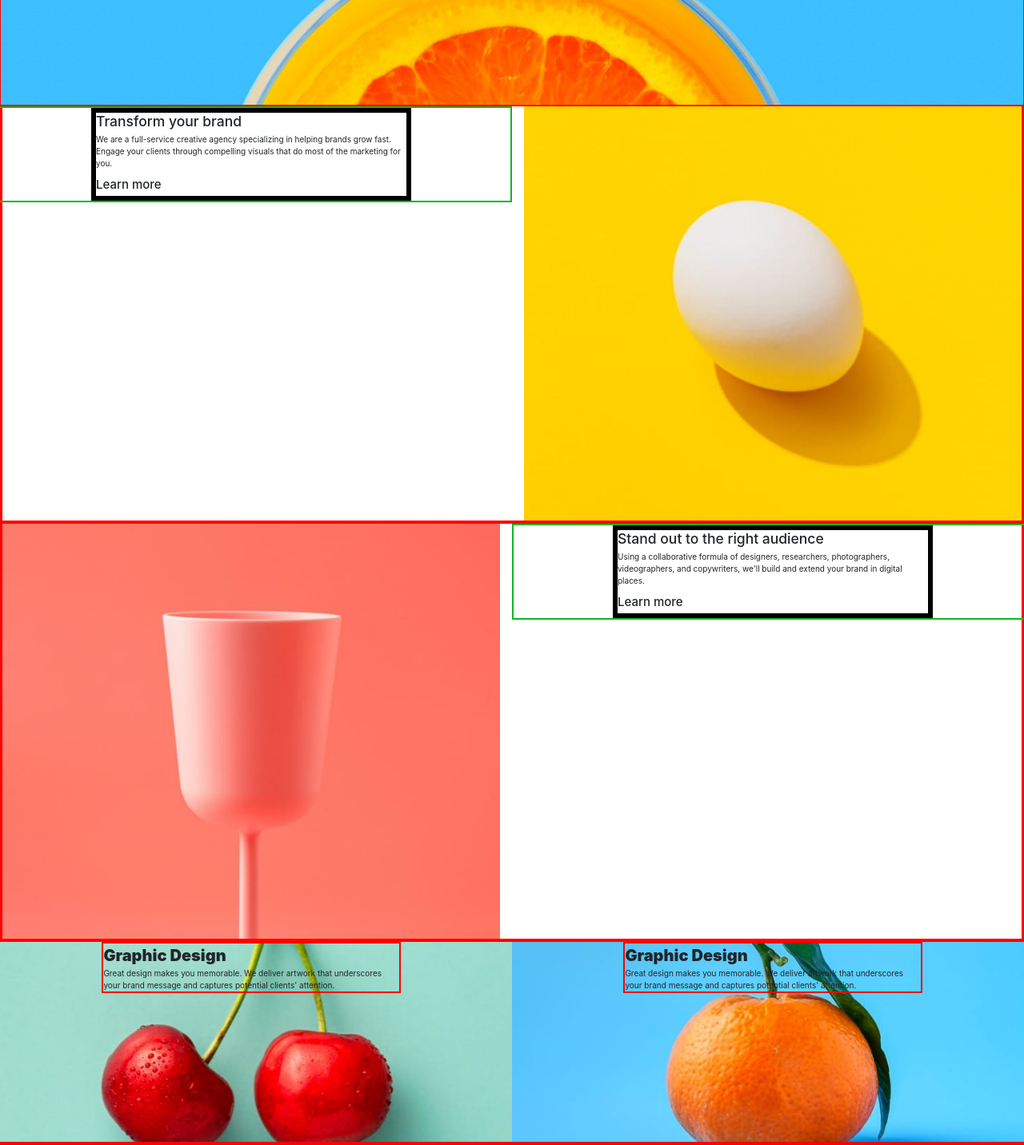
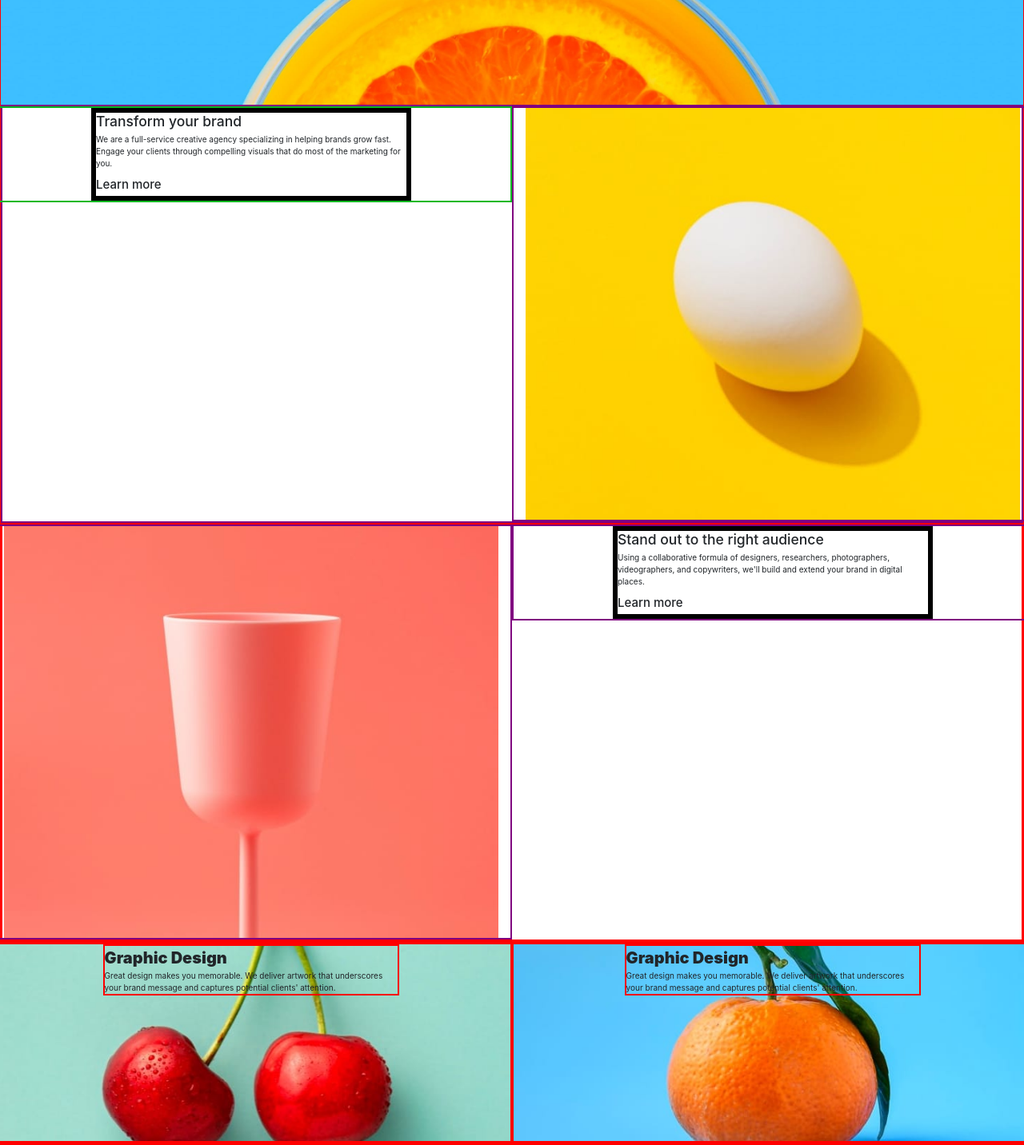
Before and after one commit to mareyam/sunnysideagencylandingpage, a plain HTML site: page index.html in a window 1280 px wide. Shown: the part 320-1752 px from the top of the page at 80% size. Drawn offline with nearby package versions, Linux system fonts and the light colour scheme; a script that the page names is missing.

Commit message:
Update web1.css

```diff
--- a/web1.css
+++ b/web1.css
@@ -1,3 +1,4 @@
+
 .main {
   border: 1px solid red;
 }
@@ -71,7 +72,7 @@
 
 */
 .transformBrand {
-  border: 2px solid red;
+  border: 2px solid purple;
 }
 .transformBrandPara {
   border: 2px solid rgb(10, 184, 33);
@@ -97,9 +98,11 @@
   width: 100%;
   height: 100%;
   object-fit: cover;
+}
+.transformBrandImageDiv {
+  border: 2px solid purple;
 
 }
-
 /* rightAudience
 *
 *
@@ -133,10 +136,15 @@
   width: 100%;
   height: 100%;
   object-fit: cover;
-
 }
 .rightAudience .row {
   flex-direction: row-reverse;
+}
+.rightAudiencePara {
+border: 2px solid purple;
+}
+.transformBrandImageDiv2 {
+  border: 2px solid purple;
 }
 /* photographyAndGraphicDesign
 *
@@ -155,6 +163,7 @@
   background-image: url("image-graphic-design.jpg");
   background-repeat: no-repeat;
   background-size: cover;
+  border: 2px solid red;
 }
 .Photography {
   width:100%;
@@ -163,6 +172,7 @@
   background-image: url("image-photography.jpg");
   background-repeat: no-repeat;
   background-size: cover;
+  border: 2px solid red;
 }
 .graphicDesign span,
 .Photography span
```
